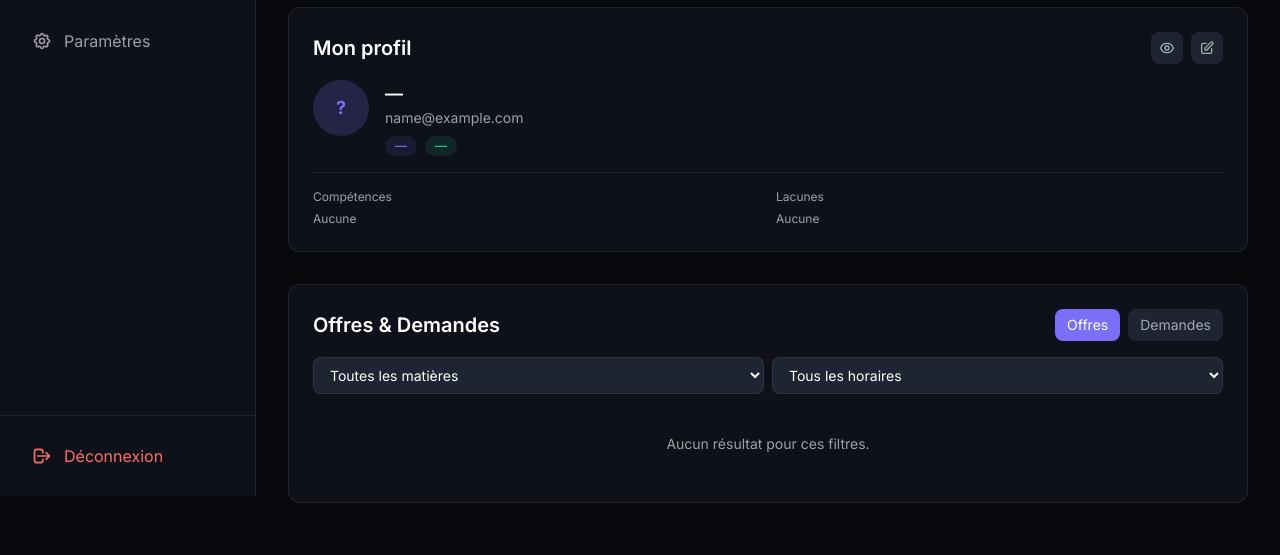
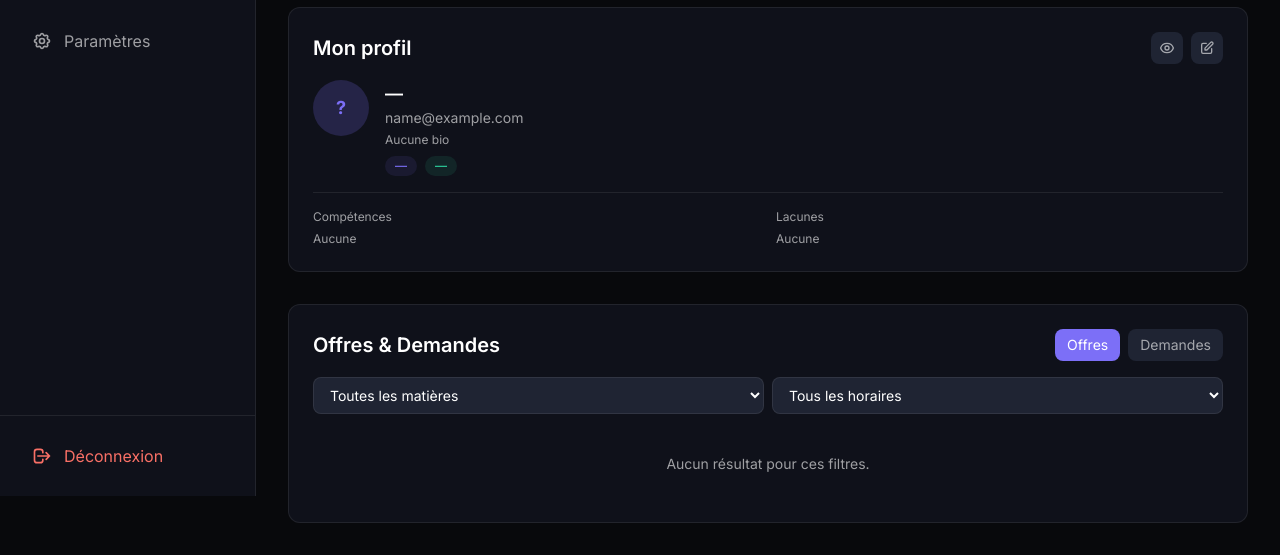
Before and after one commit to urielhgb7-arch/PIL1_2526_64, a website: page Frontend/pages/dashboard.html in a window 1280 px wide. Shown: the part 304-859 px from the top of the page. Drawn offline with nearby package versions, Linux system fonts and the light colour scheme; no server answers; sample sign-in values are in the browser's storage.

Commit message:
feat: add bio display in dashboard profile card + 4 max comps/lacunes with green/orange highlights

```diff
--- a/Frontend/pages/dashboard.html
+++ b/Frontend/pages/dashboard.html
@@ -403,6 +403,11 @@
                                     class="text-sm text-muted truncate"
                                 >
                                     —
+                                </p>
+                                <p
+                                    id="profile-bio-dash"
+                                    class="text-xs text-muted mt-1 line-clamp-2"
+                                >
                                 </p>
                                 <div class="flex flex-wrap gap-2 mt-2">
                                     <span
@@ -876,6 +881,8 @@
                     if (pfNiveau) pfNiveau.textContent = data.niveau || '—';
                     var pfEmail = document.getElementById('profile-email-dash');
                     if (pfEmail && data.email) pfEmail.textContent = data.email;
+                    var pfBio = document.getElementById('profile-bio-dash');
+                    if (pfBio) { if (data.bio && data.bio.trim()) { pfBio.textContent = data.bio; pfBio.classList.remove('text-muted'); } else { pfBio.innerHTML = '<span class="text-muted">Aucune bio</span>'; } }
                 } catch(e) {}
             })();
         </script>
@@ -1275,6 +1282,15 @@
                 ).textContent = fullName || "—";
                 document.getElementById("profile-email-dash").textContent =
                     profile.email || "—";
+                const bioEl = document.getElementById("profile-bio-dash");
+                if (bioEl) {
+                    if (profile.bio && profile.bio.trim()) {
+                        bioEl.textContent = profile.bio;
+                        bioEl.classList.remove("text-muted");
+                    } else {
+                        bioEl.innerHTML = '<span class="text-muted">Aucune bio</span>';
+                    }
+                }
                 document.getElementById(
                     "profile-filiere-badge",
                 ).textContent = filiereLabel(profile.filiere);
```
